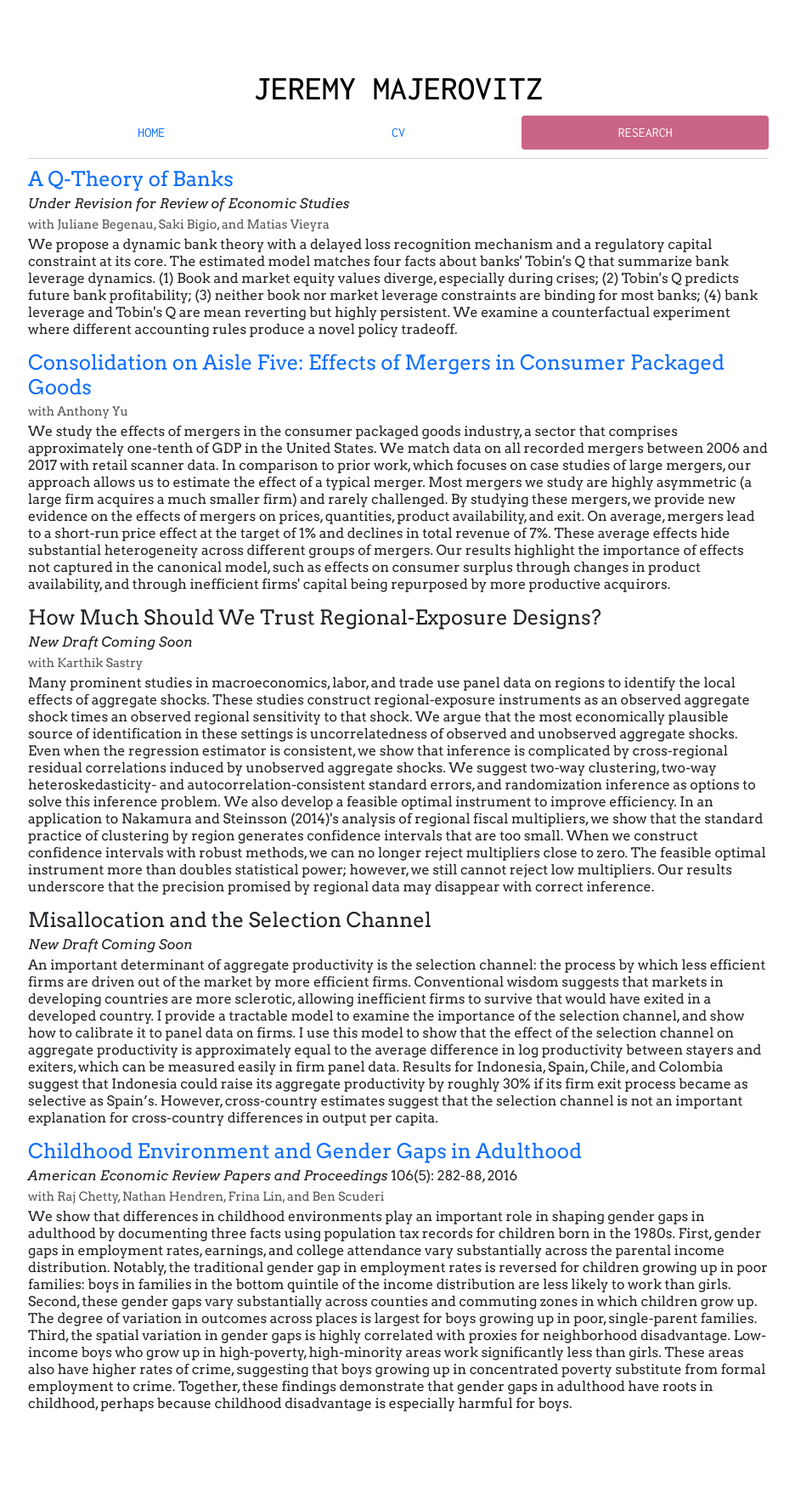
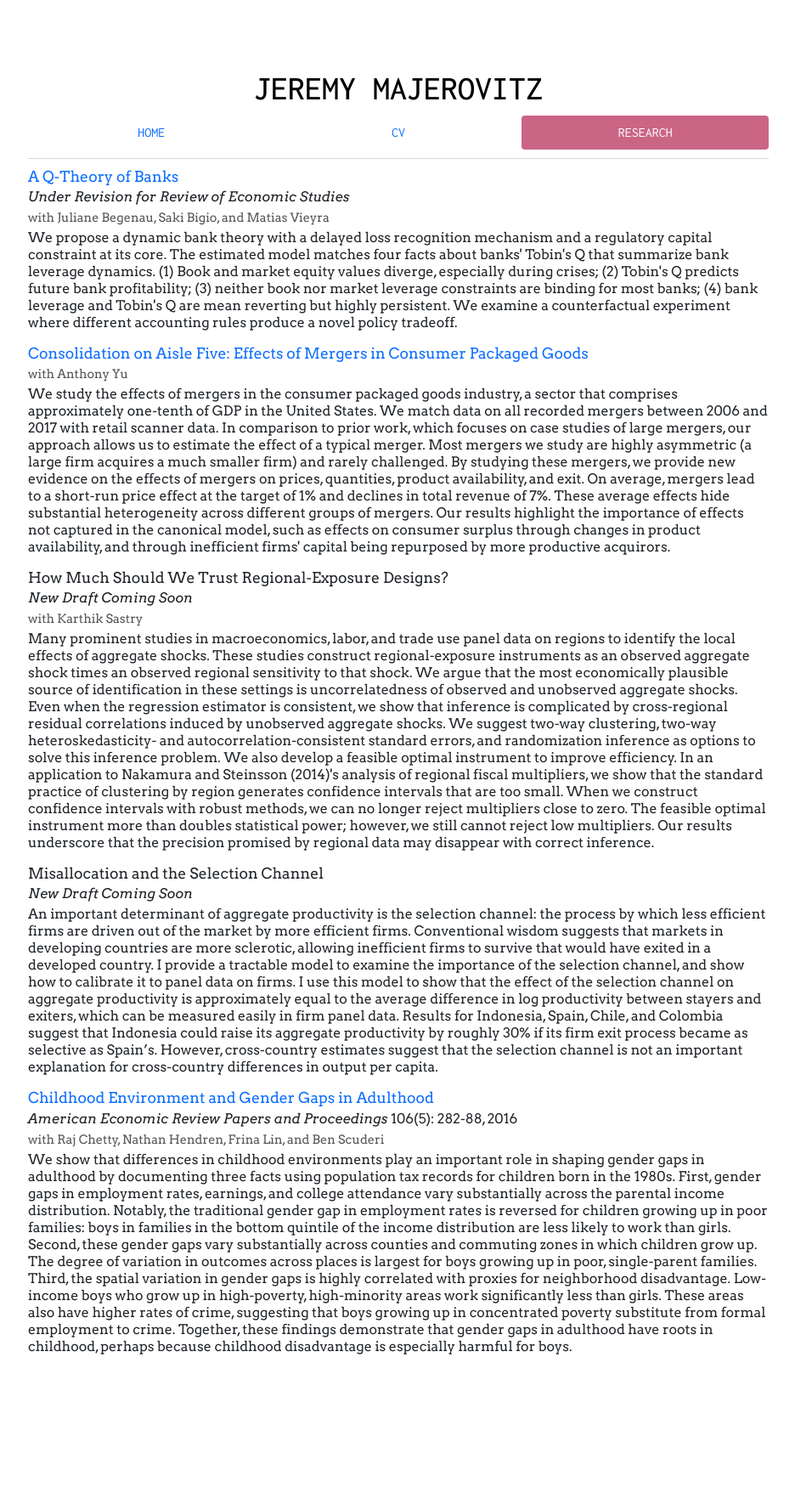
Before and after one commit to jmajic/jmajic.github.io, a Jekyll site: the page built from research/index.html, in a window 1280 px wide. Shown: the whole page at 85% size, without its empty margins (171-1107 px from the left). Built offline with Jekyll 4.4.1, drawn with Linux system fonts in a browser that asks for light colours; nearby versions of some CDN libraries; after the commit the page ends 1710 px from its top, so only the background shows below that.

Commit message:
tweak h5 size

```diff
--- a/css/main.css
+++ b/css/main.css
@@ -62,6 +62,6 @@ h4 a, h5 a, h6 a{text-decoration: none; }
 .statatitle{padding-right:3px}
 .researchpaper{line-height:20px;margin-bottom:15px}
 .researchpaper p,h5{margin-bottom:4px}
-.researchpaper h5{font-size: 1.5em}
+.researchpaper h5{font-size: 1.1em}
 .researchabstract{font-size:14px;margin-bottom:30px}
 .abstract{margin-left:30px;font-size:95%}
```
